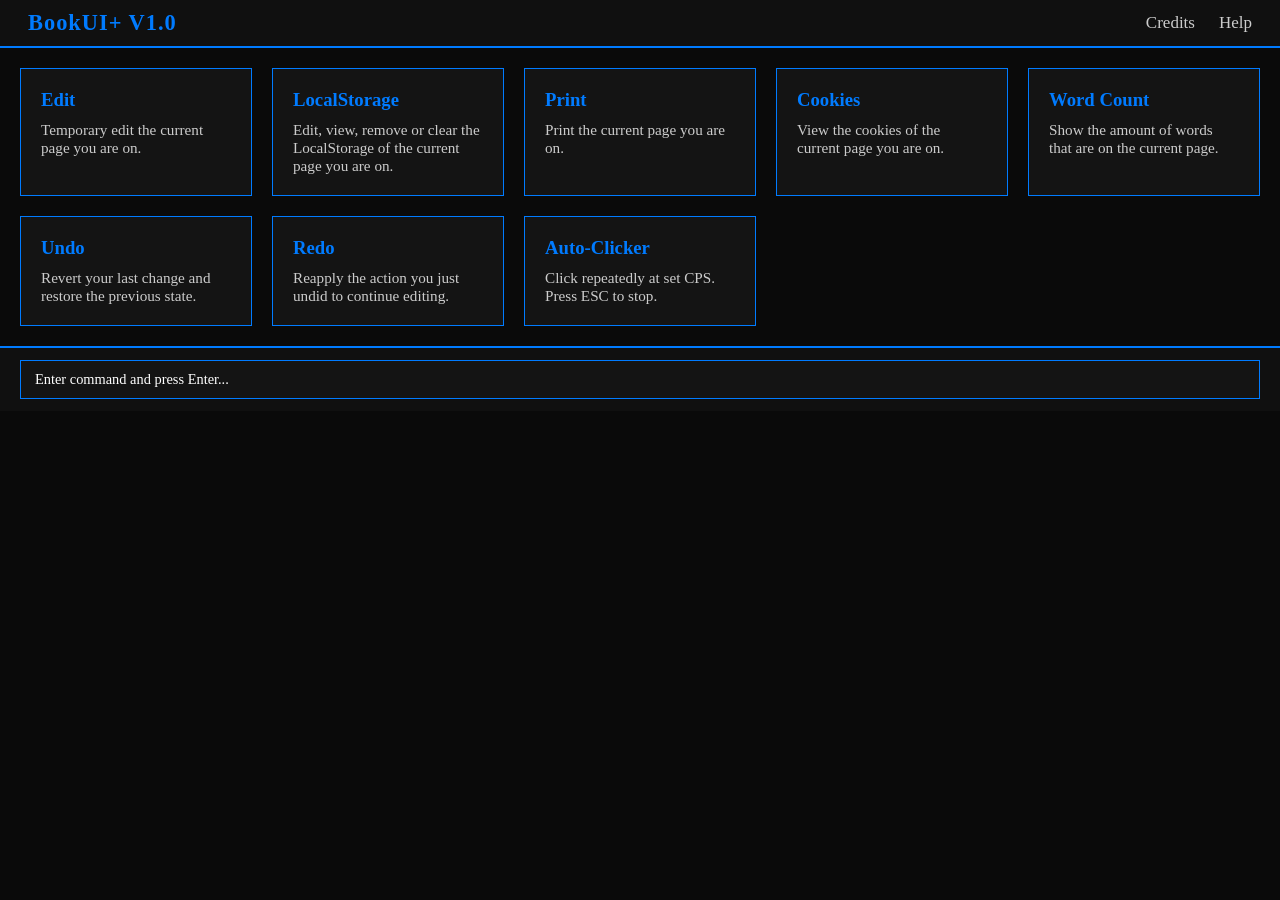
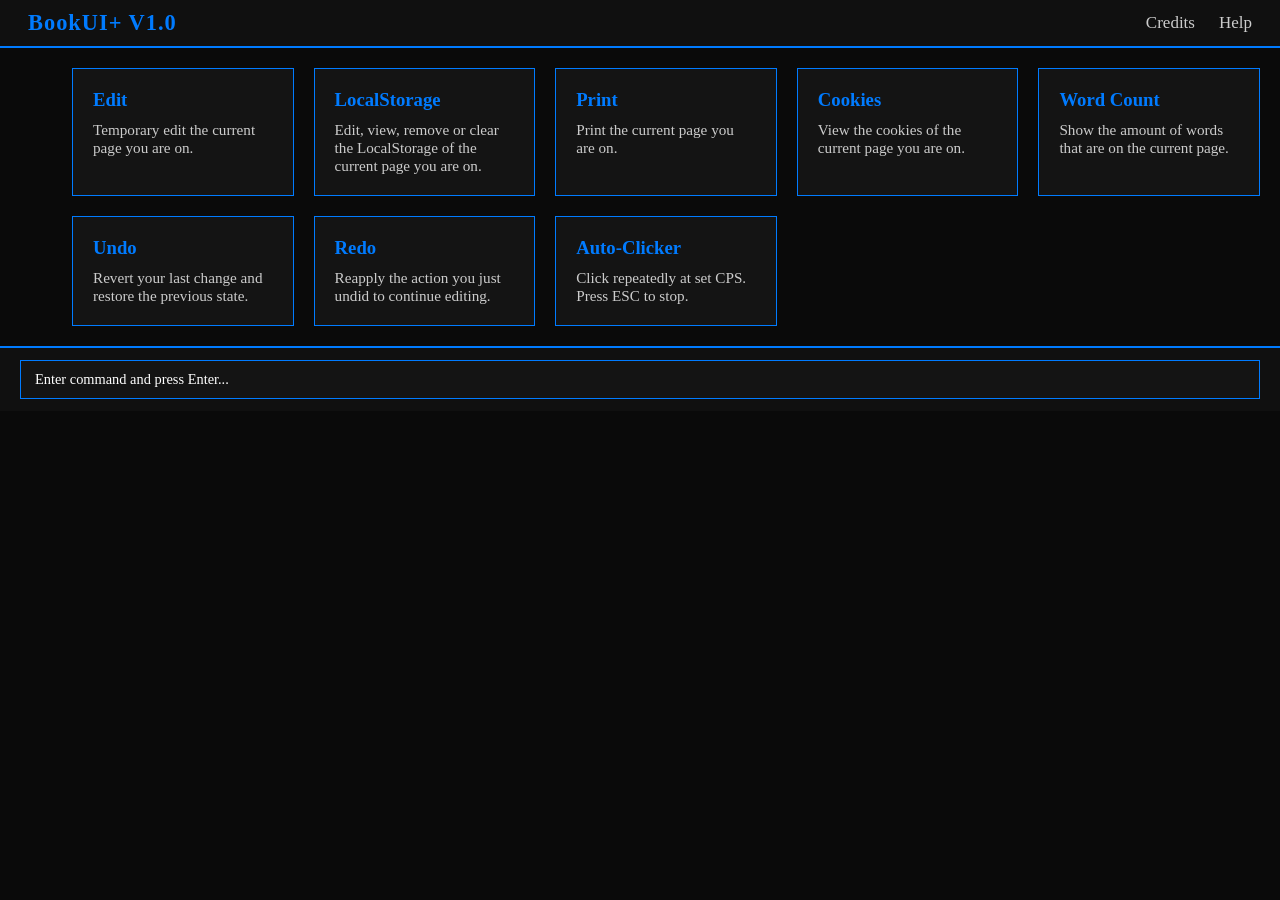

Refactor sidebar styles and remove .bodyY2 class

--- a/style.css
+++ b/style.css
@@ -248,13 +248,6 @@ body.theme-morning-glow {
     right: 0 !important;
 }
 
-.bodyY2 {
-    flex: 1;
-    overflow-y: auto;
-    padding: 20px;
-    box-sizing: border-box;
-}
-
 body.theme-c00lgui {
     --primary-color: #ff4747;
      --background-color: #000000;
@@ -330,4 +323,145 @@ body.theme-c00lgui {
     color: var(--text-color);
 };
 
-/* end */
+
+
+
+
+
+
+
+
+
+
+.sideNavX9 {
+    position: fixed;
+    top: 62px;
+    left: 0px;
+    width: 52px;
+    height: calc(100vh - 120px);
+    background: #121212;
+    border: 1px solid var(--primary-color);
+    border-radius: 20px;
+    display: flex;
+    flex-direction: column;
+    gap: 6px;
+    padding: 8px;
+    overflow: hidden;
+    transition: width .28s cubic-bezier(.4,0,.2,1), box-shadow .28s ease;
+    z-index: 1000;
+}
+
+.sideNavX9:hover {
+    width: 240px;
+    box-shadow: 0 0 40px rgba(0,0,0,.5);
+}
+
+.sideItemX9 {
+    display: flex;
+    align-items: center;
+    gap: 16px;
+
+    min-height: 52px;
+
+    padding: 0 14px;
+
+    color: var(--muted-text);
+    text-decoration: none;
+
+    border-radius: 14px;
+
+    transition: .25s ease;
+}
+
+.sideItemX9:hover {
+   /* background: rgba(255,255,255,.05); */
+    color: var(--primary-color);
+
+    transform: translateX(4px);
+}
+
+.sideItemX9 .material-symbols-rounded {
+    font-size: 26px;
+    flex-shrink: 0;
+
+    transition: .25s ease;
+}
+
+.sideItemX9:hover .material-symbols-rounded {
+    transform: scale(1.12);
+}
+
+.sideTextX9 {
+    font-family: 'Nunito';
+    font-size: 15px;
+    font-weight: 600;
+
+    opacity: 0;
+    transform: translateX(-10px);
+
+    white-space: nowrap;
+
+    transition:
+        opacity .2s ease,
+        transform .25s ease;
+}
+
+.sideNavX9:hover .sideTextX9 {
+    opacity: 1;
+    transform: translateX(0);
+}
+
+.sideNavX9::before {
+    content: "";
+    position: absolute;
+    inset: 0;
+
+    border-radius: inherit;
+
+    background:
+        linear-gradient(
+            180deg,
+            rgba(255,255,255,.05),
+            transparent
+        );
+
+    pointer-events: none;
+}
+
+
+
+
+
+
+.sideItemX9{
+    position:relative;
+}
+
+.sideItemX9::before{
+    content:"";
+    position:absolute;
+    left:-8px;
+    top:50%;
+    transform:translateY(-50%);
+
+    width:3px;
+    height:0;
+
+    background:var(--primary-color);
+
+    border-radius:999px;
+
+    transition:.25s ease;
+}
+
+.sideItemX9:hover::before{
+    height:60%;
+}
+
+.bodyY2 {
+    flex: 1;
+    overflow-y: auto;
+    padding: 20px;
+    padding-left: 72px;
+    box-sizing: border-box;
+}
